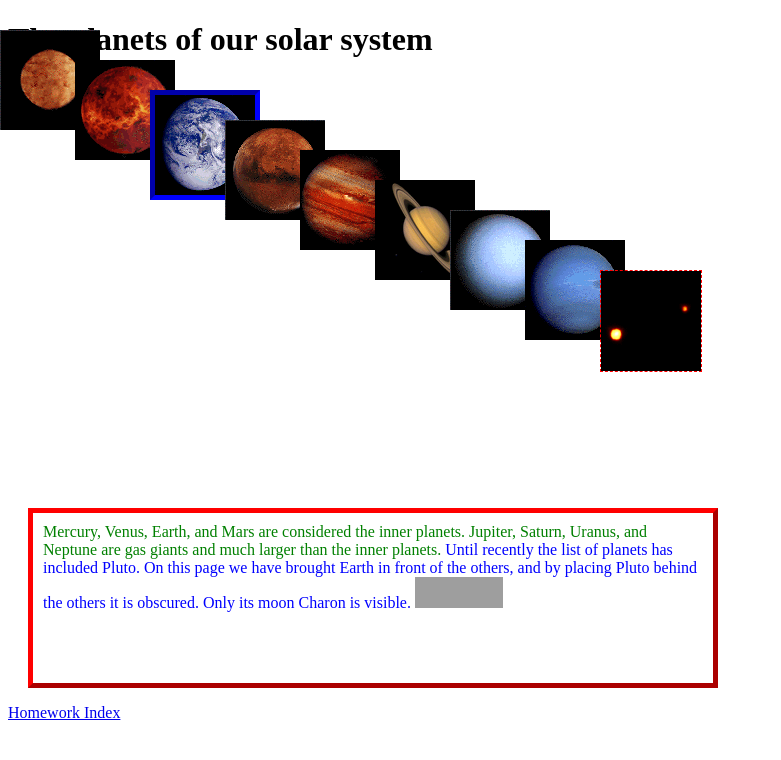
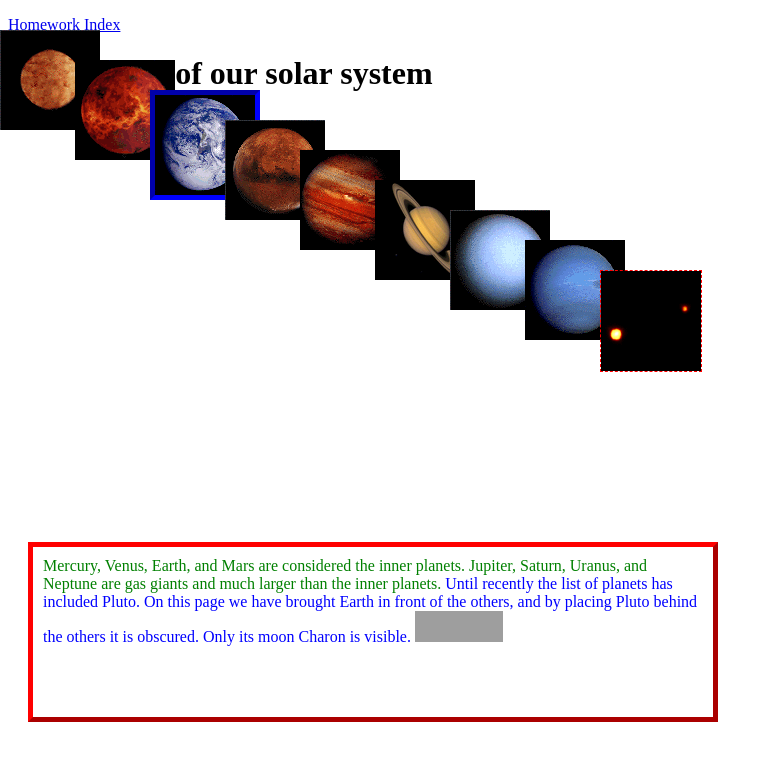
Before and after one commit to URCOzxc/Homework, a plain HTML site: page HW08/index.html in a window 1280 px wide. Shown: the whole page, without its empty margins (0-781 px from the left). Drawn offline with Linux system fonts and the light colour scheme; grey boxes are pictures that could not be loaded.

Commit message:
backup 2

```diff
--- a/HW08/index.html
+++ b/HW08/index.html
@@ -5,7 +5,8 @@
         <link rel="stylesheet" type="text/css" href="hw08.css" />
         <title>The Planets of our solar system</title>
     <body>
-
+        <p><a href="../index.html">Homework Index</a></p>
+            <html xmlns="http://www.w3.org/1999/xhtml"><meta http-equiv="Content-Type" content="text/html; charset=utf-8">
                 <title>HW08 - Page Layout With CSS</title>
                     <h1>The planets of our solar system</h1>
                         <div><img id="planet1" src="images/mercury.gif" title="Mercury" alt="Mercury">
@@ -25,5 +26,4 @@
             </span>
         </div>
     </body>
-    <p><a href="../index.html">Homework Index</a></p><html xmlns="http://www.w3.org/1999/xhtml"><meta http-equiv="Content-Type" content="text/html; charset=utf-8">
 </html>
```
Lines whose indentation alone changed are shown as unchanged.
